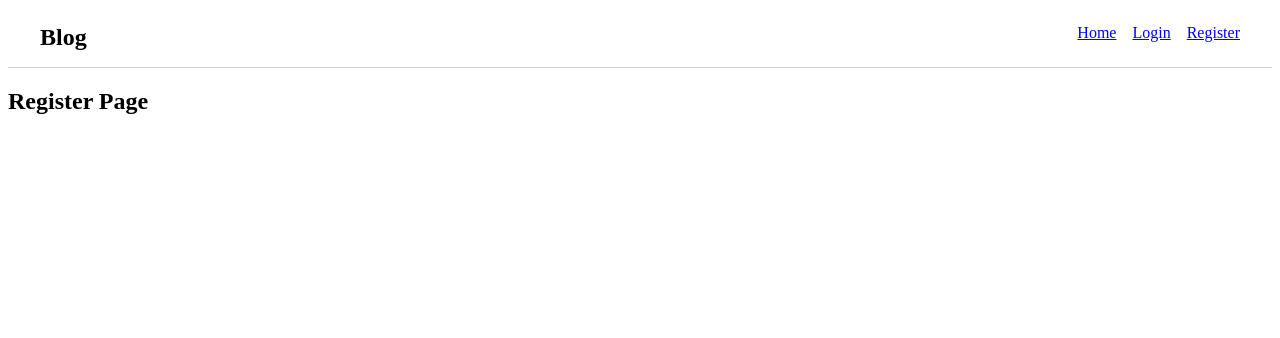
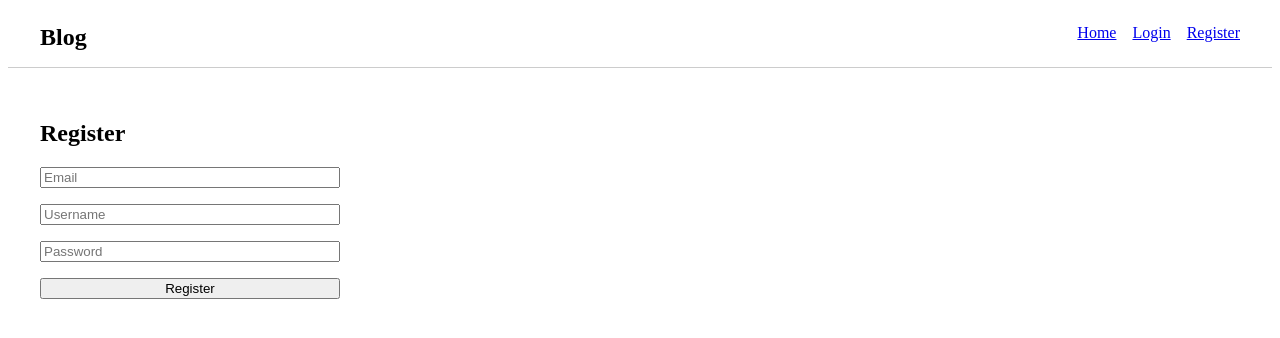
Before and after one commit to Avishkar1234/ODIN-BLOG-API, a React (Vite) app in the folder blog-project/blog-client/: page /register in a window 1280 px wide. Shown: the top 338 px of the page. Built offline with nearby package versions, Linux system fonts and the light colour scheme; no server answers.

Commit message:
feat: implement user registration flow

```diff
--- a/blog-project/blog-client/src/pages/Register.jsx
+++ b/blog-project/blog-client/src/pages/Register.jsx
@@ -1,7 +1,81 @@
 import React from "react";
+import { useState } from "react";
+import { useNavigate } from "react-router-dom";
+import API from "../api/axios";
 
 function Register() {
-    return <h2>Register Page</h2>;
+    const [email, setEmail] = useState("");
+    const [username, setUsername] = useState("")
+    const [password, setPassword] = useState("");
+    const [message, setMessage] = useState("");
+    const [error, setError] = useState("");
+
+    const navigate = useNavigate();
+
+    const handleSubmit = async (e) => {
+        e.preventDefault();
+        setError("");
+        setMessage("");
+
+        try {
+            await API.post("/api/auth/register", {
+                email,
+                username,
+                password,
+            });
+
+            setMessage("Registration successful! Redirecting to login...");
+            setTimeout(() => navigate("/login", 1500));
+        } catch (err) {
+            setError(
+                err.response?.data?.message || "Registration failed"
+            );
+        }
+    };
+
+    return (
+        <div style={{ padding: "2rem" }}>
+            <h2>Register</h2>
+
+            <form
+              onSubmit={handleSubmit}
+              style={{
+                display: "flex",
+                flexDirection: "column",
+                gap: "1rem",
+                maxWidth: "300px",
+              }}
+            >
+                <input
+                 type="email"
+                 placeholder="Email"
+                 onChange={(e) => setEmail(e.target.value)}
+                 required
+                />
+
+                <input
+                 type="text"
+                 placeholder="Username"
+                 value={username}
+                 onChange={(e) => setUsername(e.target.value)}
+                 required
+                />
+
+                <input
+                 type="password"
+                 placeholder="Password"
+                 value={password}
+                 onChange={(e) => setPassword(e.target.value)}
+                 required
+                />
+
+                <button type="submit">Register</button>
+
+                {message && <p style={{ color: "green" }}>{message}</p>}
+                {error && <p style={{ color: "red" }}>{error}</p>}
+            </form>
+        </div>
+    );
 }
 
 export default Register;
```
